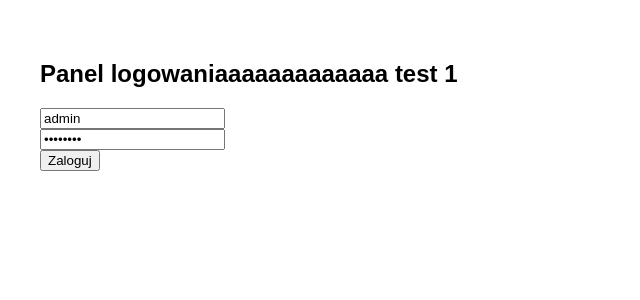
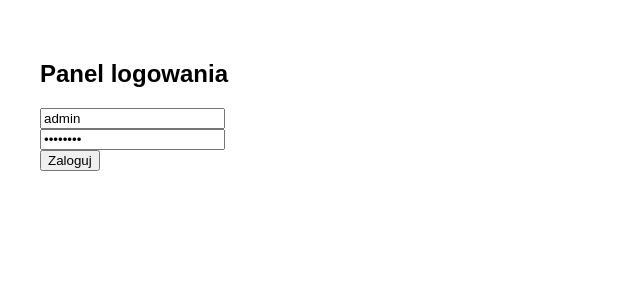
Before and after one commit to SebaSzym777/smarthome-devops, a React (Vite) app in the folder frontend/frontend-app/: page / in a window 1280 px wide. Shown: the top 300 px of the page, without its empty margins (0-640 px from the left). Built offline with nearby package versions, Linux system fonts and the light colour scheme.

Commit message:
Webhook test

```diff
--- a/frontend/frontend-app/src/App.jsx
+++ b/frontend/frontend-app/src/App.jsx
@@ -52,7 +52,7 @@ function App() {
 
   return (
     <div style={{ padding: "2rem", fontFamily: "Arial" }}>
-      <h2>Panel logowaniaaaaaaaaaaaaa test 1</h2>
+      <h2>Panel logowania</h2>
 
       <input
         type="text"
```
Also changed, not shown: 1 other file (tests, documents, lock files or other folders).
